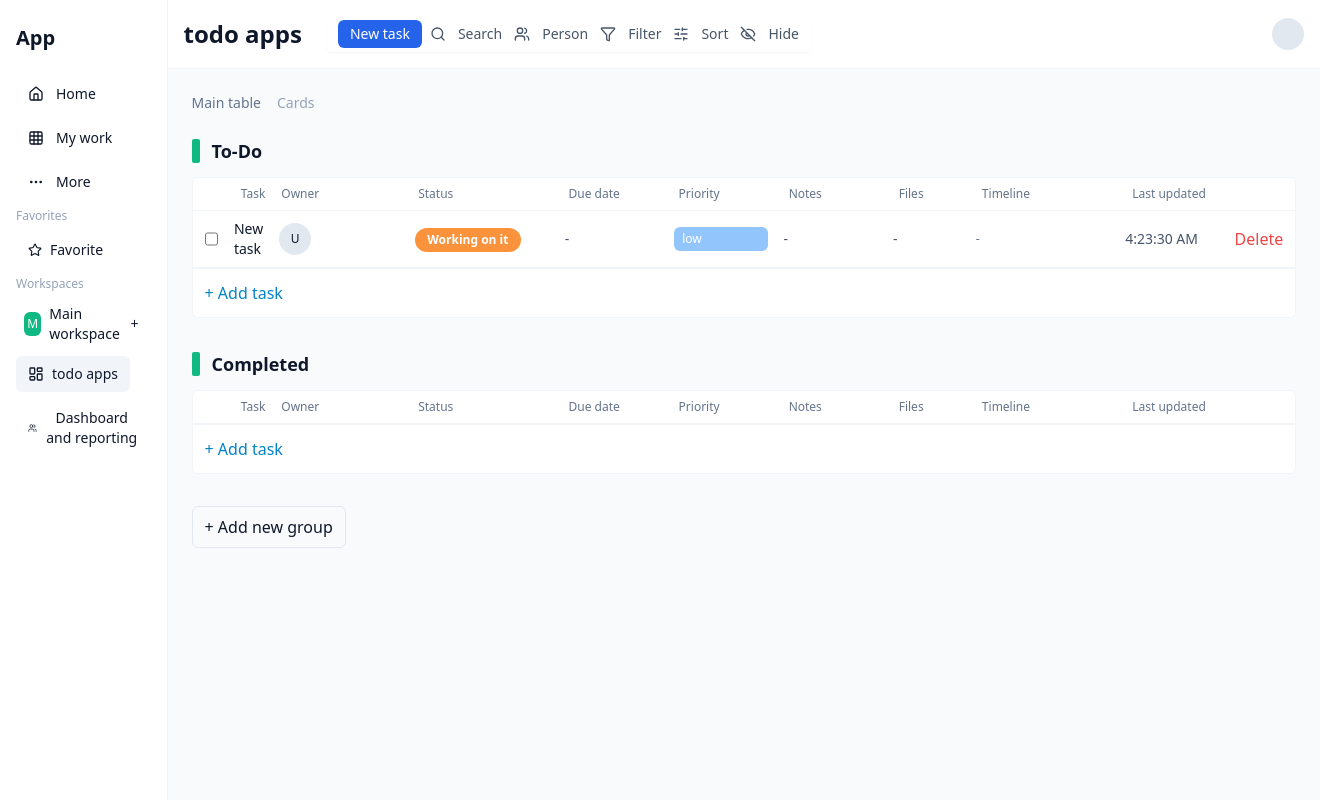
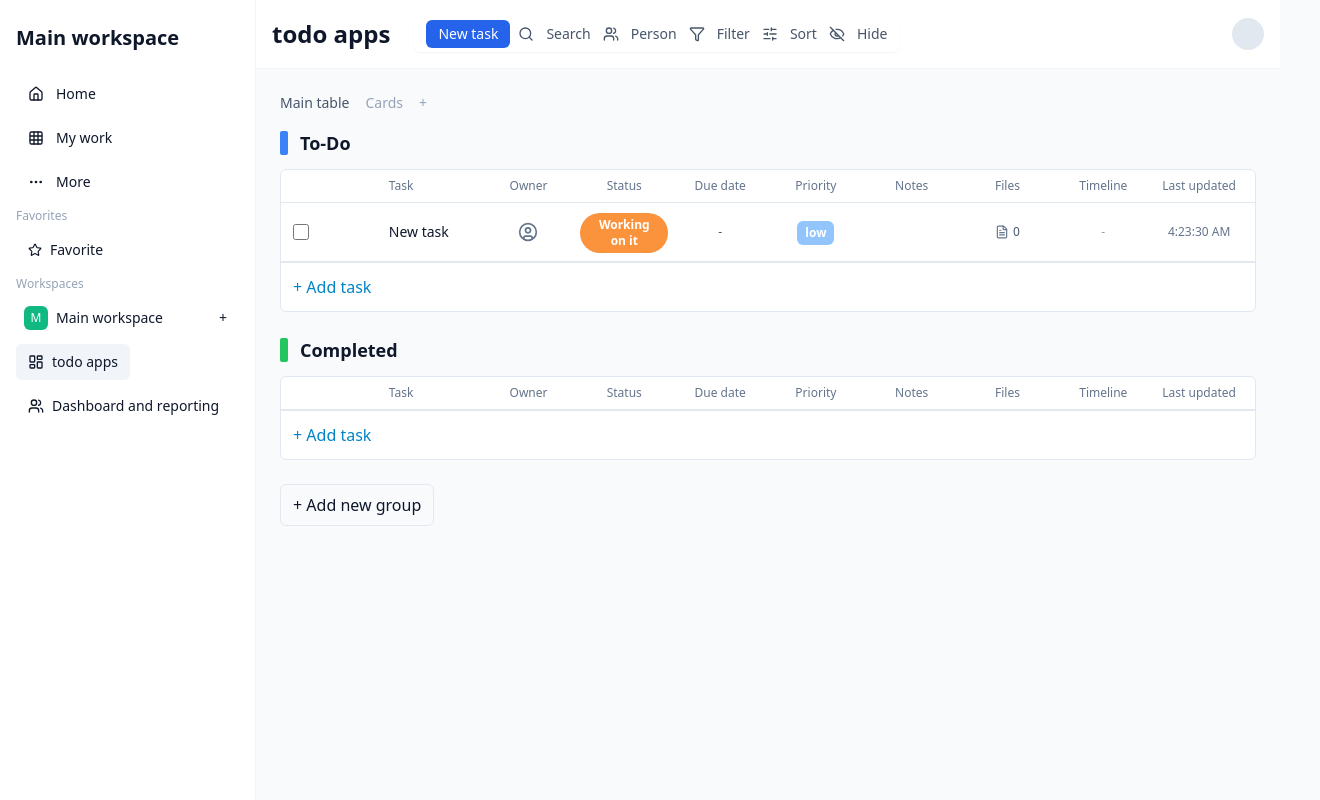
Before and after one commit to Neraa6/todo-list, a Next.js app: page / in a window 1280 px wide. Both pictures are taken after a click on the button "New task". Shown: the whole page, 1320 px wide, since content can reach past the window. Built offline with nearby package versions, Linux system fonts and the light colour scheme.

Commit message:
ubah nama file

```diff
--- a/app/components/GroupSection.tsx
+++ /dev/null
@@ -1,50 +0,0 @@
-// components/GroupSection.tsx
-'use client'
-import TaskRow from './TaskRow'
-import { Task } from '../types'
-
-export default function GroupSection({ title, tasks, onToggle, onDelete, onUpdate, onAdd }: {
-  title: string,
-  tasks: Task[],
-  onToggle: (id:string)=>void,
-  onDelete: (id:string)=>void,
-  onUpdate: (t:Task)=>void,
-  onAdd?: ()=>void
-}) {
-  return (
-    <section className="mb-8">
-      <div className="flex items-center gap-3 mb-3">
-        <div className="w-2 h-6 rounded-sm bg-emerald-500"></div>
-        <h3 className="text-lg font-semibold">{title}</h3>
-      </div>
-
-      <div className="bg-white dark:bg-slate-800 rounded-md border border-slate-100 dark:border-slate-700">
-        {/* header row */}
-        <div className="flex items-center gap-4 px-3 py-2 text-xs text-slate-500 dark:text-slate-400 border-b border-slate-100 dark:border-slate-700">
-          <div className="w-6"></div>
-          <div className="flex-1">Task</div>
-          <div className="w-36">Owner</div>
-          <div className="w-40">Status</div>
-          <div className="w-28">Due date</div>
-          <div className="w-28">Priority</div>
-          <div className="w-28">Notes</div>
-          <div className="w-20">Files</div>
-          <div className="w-40">Timeline</div>
-          <div className="w-28">Last updated</div>
-          <div className="w-12"></div>
-        </div>
-
-        {/* body rows */}
-        <div>
-          {tasks.map(t => (
-            <TaskRow key={t.id} t={t} onToggle={onToggle} onDelete={onDelete} onUpdate={onUpdate} />
-          ))}
-        </div>
-
-        <div className="p-3 border-t border-slate-100 dark:border-slate-700">
-          <button onClick={onAdd} className="text-sky-600">+ Add task</button>
-        </div>
-      </div>
-    </section>
-  )
-}
--- a/app/components/Sidebar.tsx
+++ b/app/components/Sidebar.tsx
@@ -1,11 +1,11 @@
-// components/Sidebar.tsx
 'use client'
 import { Home, Grid, MoreHorizontal, Star, Users, LayoutDashboard } from 'lucide-react'
+
 export default function Sidebar() {
   return (
     <aside className="w-64 px-4 py-6 border-r border-slate-100 dark:border-slate-800 bg-white dark:bg-slate-900">
       <div className="mb-6">
-        <h2 className="text-xl font-semibold">App</h2>
+        <h2 className="text-xl font-semibold">Main workspace</h2>
       </div>
 
       <nav className="space-y-2 text-sm">
--- /dev/null
+++ b/app/components/StatusBadge.tsx
@@ -0,0 +1,36 @@
+'use client'
+import { useState } from 'react'
+import { motion, AnimatePresence } from 'framer-motion'
+
+type Status = 'working' | 'done' | 'stuck'
+export default function StatusBadge({ status, onChange }: { status: Status; onChange: (s: Status) => void }) {
+  const [open, setOpen] = useState(false)
+  const items: { key: Status; label: string; cls: string }[] = [
+    { key: 'working', label: 'Working on it', cls: 'bg-orange-400 text-white' },
+    { key: 'done', label: 'Done', cls: 'bg-green-500 text-white' },
+    { key: 'stuck', label: 'Stuck', cls: 'bg-red-500 text-white' },
+  ]
+  const cur = items.find(i => i.key === status) || items[0]
+
+  return (
+    <div className="relative">
+      <motion.button whileTap={{ scale: 0.97 }} onClick={() => setOpen(v => !v)} className={`status-pill ${cur.cls}`}>
+        {cur.label}
+      </motion.button>
+
+      <AnimatePresence>
+        {open && (
+          <motion.div initial={{ opacity: 0, y: -6 }} animate={{ opacity: 1, y: 0 }} exit={{ opacity: 0, y: -6 }}
+            className="absolute right-0 mt-2 bg-white dark:bg-slate-800 border border-slate-200 dark:border-slate-700 rounded-md shadow-lg z-20 overflow-hidden">
+            {items.map(i => (
+              <button key={i.key} onClick={() => { onChange(i.key); setOpen(false) }}
+                className={`block w-full text-left px-3 py-2 text-sm hover:bg-slate-100 dark:hover:bg-slate-700 ${i.cls}`}>
+                {i.label}
+              </button>
+            ))}
+          </motion.div>
+        )}
+      </AnimatePresence>
+    </div>
+  )
+}
--- a/app/components/StatusMenu.tsx
+++ /dev/null
@@ -1,34 +0,0 @@
-// components/StatusMenu.tsx
-'use client'
-import { motion } from 'framer-motion'
-import { useState } from 'react'
-
-export default function StatusMenu({ status, onChange }: { status: string, onChange: (s: string) => void }) {
-  const [open, setOpen] = useState(false)
-  const items = [
-    { key: 'working', label: 'Working on it', color: 'bg-orange-400 text-white' },
-    { key: 'done', label: 'Done', color: 'bg-green-500 text-white' },
-    { key: 'stuck', label: 'Stuck', color: 'bg-red-500 text-white' },
-  ]
-  const cur = items.find(i => i.key === status) || items[0]
-
-  return (
-    <div className="relative">
-      <button onClick={() => setOpen(v => !v)} className={`status-pill ${cur.color}`}>
-        {cur.label}
-      </button>
-
-      {open && (
-        <motion.div initial={{ opacity:0, y:-6 }} animate={{ opacity:1, y:0 }} className="absolute right-0 mt-2 bg-white dark:bg-slate-800 border border-slate-200 dark:border-slate-700 rounded-md shadow-lg z-20">
-          <div className="p-2 flex flex-col">
-            {items.map(i => (
-              <button key={i.key} onClick={() => { onChange(i.key); setOpen(false) }} className={`text-left px-3 py-2 rounded-md hover:bg-slate-100 dark:hover:bg-slate-700 ${i.color}`}>
-                {i.label}
-              </button>
-            ))}
-          </div>
-        </motion.div>
-      )}
-    </div>
-  )
-}
--- /dev/null
+++ b/app/components/TaskGroup.tsx
@@ -0,0 +1,48 @@
+'use client'
+import TaskRow from './TaskRow'
+import { Task } from '../types'
+import { motion } from 'framer-motion'
+
+export default function TaskGroup({ title, color, tasks, onToggle, onUpdate, onDelete, onAdd }: {
+  title: string
+  color: string
+  tasks: Task[]
+  onToggle: (id: string) => void
+  onUpdate: (t: Task) => void
+  onDelete: (id: string) => void
+  onAdd?: () => void
+}) {
+  return (
+    <section className="mb-6">
+      <div className="flex items-center gap-3 mb-3">
+        <div className={`w-2 h-6 rounded-sm ${color}`} />
+        <h3 className="text-lg font-semibold">{title}</h3>
+      </div>
+
+      <div className="bg-white dark:bg-slate-900 rounded-md border border-slate-200 dark:border-slate-700">
+        <div className="grid grid-cols-10 gap-2 px-3 py-2 text-xs text-slate-500 dark:text-slate-400 border-b border-slate-200 dark:border-slate-700">
+          <div></div>
+          <div>Task</div>
+          <div className="text-center">Owner</div>
+          <div className="text-center">Status</div>
+          <div className="text-center">Due date</div>
+          <div className="text-center">Priority</div>
+          <div className="text-center">Notes</div>
+          <div className="text-center">Files</div>
+          <div className="text-center">Timeline</div>
+          <div className="text-center">Last updated</div>
+        </div>
+
+        <motion.div layout>
+          {tasks.map(t => (
+            <TaskRow key={t.id} task={t} onToggle={onToggle} onUpdate={onUpdate} onDelete={onDelete} />
+          ))}
+        </motion.div>
+
+        <div className="p-3 border-t border-slate-200 dark:border-slate-700">
+          <button onClick={onAdd} className="text-sky-600">+ Add task</button>
+        </div>
+      </div>
+    </section>
+  )
+}
--- a/app/components/TaskRow.tsx
+++ b/app/components/TaskRow.tsx
@@ -1,61 +1,128 @@
-// components/TaskRow.tsx
 'use client'
 import { Task } from '../types'
-import StatusMenu from './StatusMenu'
+import StatusBadge from './StatusBadge'
 import TimelineBar from './TimelineBar'
+import { FileText, UserCircle } from 'lucide-react'
+import { motion } from 'framer-motion'
 import { useState } from 'react'
-import { motion } from 'framer-motion'
 
-export default function TaskRow({ t, onToggle, onDelete, onUpdate }: { t: Task, onToggle: (id:string)=>void, onDelete:(id:string)=>void, onUpdate:(task:Task)=>void }) {
-  const [editingTitle, setEditingTitle] = useState(false)
-  const [title, setTitle] = useState(t.title)
+type Props = {
+  task: Task
+  onToggle: (id: string) => void
+  onUpdate: (t: Task) => void
+  onDelete: (id: string) => void
+}
 
-  function saveTitle() {
-    if (title.trim() && title !== t.title) {
-      onUpdate({ ...t, title, updatedAt: new Date().toISOString() })
-    }
-    setEditingTitle(false)
+export default function TaskRow({ task, onToggle, onUpdate, onDelete }: Props) {
+  const [editing, setEditing] = useState<string | null>(null)
+  const [temp, setTemp] = useState<any>({})
+
+  const startEdit = (field: string) => {
+    setEditing(field)
+    setTemp((p: any) => ({ ...p, [field]: (task as any)[field] }))
+  }
+  const save = (field: string) => {
+    if (!editing) return
+    const newVal = temp[field] ?? (task as any)[field]
+    onUpdate({ ...task, [field]: newVal, updatedAt: new Date().toISOString() })
+    setEditing(null)
   }
 
   return (
-    <motion.div layout initial={{ opacity:0 }} animate={{ opacity:1 }} exit={{ opacity:0 }} className="flex items-center gap-4 px-3 py-2 border-b border-slate-100 dark:border-slate-800">
-      <input type="checkbox" checked={t.status === 'done'} onChange={() => onToggle(t.id)} className="w-4 h-4"/>
-      <div className="flex-1">
-        {editingTitle ? (
-          <input value={title} onChange={e => setTitle(e.target.value)} onBlur={saveTitle} onKeyDown={(e)=> e.key==='Enter' && saveTitle()} className="w-full"/>
+    <motion.div layout initial={{ opacity: 0, y: 6 }} animate={{ opacity: 1, y: 0 }} exit={{ opacity: 0, y: -6 }}
+      className="grid grid-cols-10 gap-2 px-3 py-2 border-b border-slate-200 dark:border-slate-700 items-center table-row-hover">
+      {/* checkbox */}
+      <div className="flex items-center">
+        <input type="checkbox" checked={task.completed} onChange={() => { onToggle(task.id); }} className="w-4 h-4 accent-sky-600"/>
+      </div>
+
+      {/* task title */}
+      <div className="truncate">
+        {editing === 'title' ? (
+          <input autoFocus value={temp.title ?? task.title} onChange={e => setTemp({ ...temp, title: e.target.value })} onBlur={() => save('title')}
+            className="w-full text-sm px-2 py-1 border rounded-md" />
         ) : (
-          <div className="text-sm font-medium" onDoubleClick={() => setEditingTitle(true)}>{t.title}</div>
+          <div className="text-sm font-medium truncate" onDoubleClick={() => startEdit('title')}>{task.title}</div>
         )}
       </div>
 
-      <div className="w-36 text-sm">
-        <div className="flex items-center gap-2">
-          <div className="w-8 h-8 rounded-full bg-slate-200 dark:bg-slate-700 flex items-center justify-center text-xs">U</div>
-        </div>
+      {/* owner */}
+      <div className="flex items-center justify-center">
+        <UserCircle size={20} className="text-slate-500" />
       </div>
 
-      <div className="w-40">
-        <StatusMenu status={t.status} onChange={(s)=> onUpdate({...t, status: s as any, updatedAt: new Date().toISOString()})} />
+      {/* status */}
+      <div className="flex justify-center">
+        <StatusBadge status={task.status} onChange={(s) => onUpdate({ ...task, status: s, updatedAt: new Date().toISOString() })} />
       </div>
 
-      <div className="w-28 text-sm text-slate-600 dark:text-slate-300">{t.dueDate || '-'}</div>
-
-      <div className="w-28">
-        <div className={`px-2 py-1 rounded-md text-xs ${t.priority==='high' ? 'bg-purple-700 text-white' : t.priority==='medium' ? 'bg-purple-400 text-white' : 'bg-blue-300 text-white'}`}>
-          {t.priority || 'Low'}
-        </div>
+      {/* due date */}
+      <div className="text-center">
+        {editing === 'dueDate' ? (
+          <input type="date" value={temp.dueDate ?? task.dueDate ?? ''} onChange={e => setTemp({ ...temp, dueDate: e.target.value })} onBlur={() => save('dueDate')}
+            className="text-xs px-2 py-1 rounded-md border" />
+        ) : (
+          <div className="text-xs text-slate-600 dark:text-slate-400" onDoubleClick={() => startEdit('dueDate')}>{task.dueDate ?? '-'}</div>
+        )}
       </div>
 
-      <div className="w-28 text-sm text-slate-600 dark:text-slate-300">{t.notes || '-'}</div>
+      {/* priority */}
+      <div className="text-center">
+        {editing === 'priority' ? (
+          <select value={temp.priority ?? task.priority ?? 'low'} onChange={e => setTemp({ ...temp, priority: e.target.value })} onBlur={() => save('priority')}
+            className="text-xs rounded-md px-2 py-1">
+            <option value="low">Low</option>
+            <option value="medium">Medium</option>
+            <option value="high">High</option>
+          </select>
+        ) : (
+          <div onDoubleClick={() => startEdit('priority')}>
+            <div className={`text-xs font-semibold px-2 py-1 rounded-md inline-block ${
+              task.priority === 'high' ? 'bg-purple-700 text-white' : task.priority === 'medium' ? 'bg-purple-400 text-white' : 'bg-blue-300 text-white'}`}>
+              {task.priority ?? 'Low'}
+            </div>
+          </div>
+        )}
+      </div>
 
-      <div className="w-20 text-sm text-slate-600 dark:text-slate-300">{t.files ? `${t.files} files` : '-'}</div>
+      {/* notes */}
+      <div className="text-center">
+        {editing === 'notes' ? (
+          <input autoFocus value={temp.notes ?? task.notes ?? ''} onChange={e => setTemp({ ...temp, notes: e.target.value })} onBlur={() => save('notes')}
+            className="text-xs px-2 py-1 rounded-md border w-full" />
+        ) : (
+          <div className="text-xs text-slate-600 dark:text-slate-400 truncate" onDoubleClick={() => startEdit('notes')}>{task.notes ?? '-'}</div>
+        )}
+      </div>
 
-      <div className="w-40"><TimelineBar start={t.timeline?.start} end={t.timeline?.end} /></div>
+      {/* files */}
+      <div className="flex items-center justify-center">
+        {editing === 'files' ? (
+          <input type="number" value={temp.files ?? task.files ?? 0} onChange={e => setTemp({ ...temp, files: Number(e.target.value) })} onBlur={() => save('files')}
+            className="w-16 text-xs px-1 py-1 rounded-md border" />
+        ) : (
+          <div className="text-xs text-slate-600 dark:text-slate-400 flex items-center gap-1" onDoubleClick={() => startEdit('files')}>
+            <FileText size={14} className="text-slate-500" /> {task.files ?? 0}
+          </div>
+        )}
+      </div>
 
-      <div className="w-28 text-sm text-slate-600 dark:text-slate-300">{new Date(t.updatedAt).toLocaleTimeString()}</div>
+      {/* timeline */}
+      <div className="text-center">
+        {editing === 'timeline' ? (
+          <input type="text" value={temp.timeline ?? (task.timeline ? `${task.timeline.start} - ${task.timeline.end}` : '')} onChange={e => setTemp({ ...temp, timeline: e.target.value })} onBlur={() => {
+            // For simplicity save as plain string -> you can parse to object later if needed
+            onUpdate({ ...task, timeline: temp.timeline ?? task.timeline, updatedAt: new Date().toISOString() })
+            setEditing(null)
+          }} className="text-xs px-2 py-1 rounded-md border w-full" />
+        ) : (
+          task.timeline ? <TimelineBar start={task.timeline.start} end={task.timeline.end} /> : <div className="text-xs text-slate-400">-</div>
+        )}
+      </div>
 
-      <div className="w-12">
-        <button onClick={()=> onDelete(t.id)} className="text-red-500">Delete</button>
+      {/* updated */}
+      <div className="text-xs text-center text-slate-500">
+        {new Date(task.updatedAt || task.createdAt).toLocaleTimeString()}
       </div>
     </motion.div>
   )
--- a/app/components/Topbar.tsx
+++ b/app/components/Topbar.tsx
@@ -1,15 +1,13 @@
-// components/Topbar.tsx
 'use client'
 import { Search, Users, Funnel, SlidersHorizontal, EyeOff } from 'lucide-react'
 
 export default function Topbar({ onNew }: { onNew: () => void }) {
   return (
-    <header className="flex items-center justify-between gap-4 p-4 border-b border-slate-100 dark:border-slate-800 bg-white dark:bg-slate-900">
+    <div className="flex items-center justify-between gap-4 p-4 border-b border-slate-100 dark:border-slate-800 bg-white dark:bg-slate-900">
       <div className="flex items-center gap-6">
         <div className="text-2xl font-semibold">todo apps</div>
-
         <div className="flex items-center gap-2 bg-white/70 dark:bg-slate-800/60 px-3 py-1 rounded-md shadow-sm">
-          <button className="text-sm px-3 py-1 rounded-md bg-blue-600 text-white" onClick={onNew}>New task</button>
+          <button onClick={onNew} className="text-sm px-3 py-1 rounded-md bg-blue-600 text-white">New task</button>
           <div className="flex items-center gap-3 text-sm text-slate-600 dark:text-slate-300">
             <Search size={16}/> Search
             <Users size={16}/> Person
@@ -23,6 +21,6 @@ export default function Topbar({ onNew }: { onNew: () => void }) {
       <div className="flex items-center gap-3">
         <div className="h-8 w-8 rounded-full bg-slate-200 dark:bg-slate-700"></div>
       </div>
-    </header>
+    </div>
   )
 }
--- a/app/globals.css
+++ b/app/globals.css
@@ -2,16 +2,16 @@
 @tailwind components;
 @tailwind utilities;
 
-/* smooth transition for theme & small UI changes */
+/* smooth transitions */
 * { transition: background-color .18s, color .18s, border-color .18s, box-shadow .18s; }
 
-/* page bg default */
-:root { --sidebar-bg: #f8fafc; }
-body { @apply bg-white text-slate-900; }
+/* base background */
+body { @apply bg-slate-50 text-slate-900; }
+.dark body { @apply bg-slate-950 text-slate-100; }
 
 /* card */
 .card { @apply bg-white rounded-lg shadow-sm; }
-.dark .card { @apply bg-slate-800 text-slate-100; }
+.dark .card { @apply bg-slate-800; }
 
 /* inputs */
 input, select, textarea {
@@ -23,13 +23,16 @@ input, select, textarea {
 
 /* buttons */
 .btn-primary { @apply inline-flex items-center gap-2 px-4 py-2 rounded-md bg-blue-600 text-white font-medium; }
-.btn-ghost { @apply inline-flex items-center gap-2 px-3 py-1 rounded-md border border-slate-200 bg-white; }
-.dark .btn-ghost { @apply border-slate-700 bg-slate-800; }
+.btn-ghost { @apply inline-flex items-center gap-2 px-3 py-1 rounded-md border border-slate-200; }
+.dark .btn-ghost { @apply border-slate-700; }
 
-/* small utilities used in components */
-.status-pill { @apply text-xs font-semibold px-3 py-1 rounded-full inline-flex items-center; }
+/* status pill helper */
+.status-pill { @apply inline-flex items-center text-xs font-semibold px-3 py-1 rounded-full; }
 
-/* subtle scrollbar */
-::-webkit-scrollbar { width:8px; }
-::-webkit-scrollbar-thumb { background: rgba(148,163,184,.3); border-radius: 8px; }
+/* scrollbar */
+::-webkit-scrollbar { width: 8px; height: 8px; }
+::-webkit-scrollbar-thumb { background: rgba(148,163,184,.32); border-radius: 6px; }
 .dark ::-webkit-scrollbar-thumb { background: rgba(100,116,139,.45); }
+
+/* table tweaks */
+.table-row-hover:hover { @apply bg-slate-50 dark:bg-slate-800; }
--- a/app/lib/storage.ts
+++ b/app/lib/storage.ts
@@ -11,7 +11,7 @@ export function loadTasks(): Task[] {
     const parsed = JSON.parse(raw) as Task[]
     return Array.isArray(parsed) ? parsed : []
   } catch (e) {
-    console.warn(e)
+    console.warn('loadTasks error', e)
     return []
   }
 }
@@ -20,6 +20,6 @@ export function saveTasks(tasks: Task[]) {
   try {
     localStorage.setItem(KEY, JSON.stringify(tasks))
   } catch (e) {
-    console.warn(e)
+    console.warn('saveTasks error', e)
   }
 }
--- a/app/page.tsx
+++ b/app/page.tsx
@@ -1,89 +1,83 @@
-// app/page.tsx
 'use client'
 import { useEffect, useMemo, useState } from 'react'
 import Sidebar from './components/Sidebar'
 import Topbar from './components/Topbar'
-import GroupSection from './components/GroupSection'
+import TaskGroup from './components/TaskGroup'
 import { Task } from './types'
 import { v4 as uuidv4 } from 'uuid'
 import { loadTasks, saveTasks } from './lib/storage'
 
-export default function Page() {
+export default function HomePage() {
   const [tasks, setTasks] = useState<Task[]>([])
 
-  useEffect(() => { setTasks(loadTasks()) }, [])
+  useEffect(() => setTasks(loadTasks()), [])
 
-  // add new task into "To-Do" group
-  function addNewTask() {
-    const n: Task = {
+  const addTask = () => {
+    const now = new Date().toISOString()
+    const t: Task = {
       id: uuidv4(),
       title: 'New task',
+      owner: undefined,
       status: 'working',
       priority: 'low',
-      dueDate: undefined,
       notes: '',
       files: 0,
       timeline: null,
-      owner: undefined,
-      updatedAt: new Date().toISOString()
+      createdAt: now,
+      updatedAt: now,
+      completed: false
     }
-    setTasks(prev => { const upd = [n, ...prev]; saveTasks(upd); return upd })
+    const upd = [t, ...tasks]
+    setTasks(upd); saveTasks(upd)
   }
 
-  function toggleDone(id:string) {
-    setTasks(prev => {
-      const upd = prev.map(t => t.id === id ? { ...t, status: t.status === 'done' ? 'working' : 'done', updatedAt: new Date().toISOString() } : t)
-      saveTasks(upd); return upd
-    })
+  const updateTask = (task: Task) => {
+    const upd = tasks.map(t => t.id === task.id ? task : t)
+    setTasks(upd); saveTasks(upd)
   }
 
-  function deleteTask(id:string) {
-    setTasks(prev => { const upd = prev.filter(t=> t.id !== id); saveTasks(upd); return upd })
+  const toggleTask = (id: string) => {
+    const upd = tasks.map(t => t.id === id ? { ...t, completed: !t.completed, updatedAt: new Date().toISOString() } : t)
+    setTasks(upd); saveTasks(upd)
   }
 
-  function updateTask(task: Task) {
-    setTasks(prev => {
-      const idx = prev.findIndex(p => p.id === task.id)
-      if (idx === -1) return prev
-      const copy = [...prev]; copy[idx] = task; saveTasks(copy); return copy
-    })
+  const deleteTask = (id: string) => {
+    const upd = tasks.filter(t => t.id !== id)
+    setTasks(upd); saveTasks(upd)
   }
 
-  // split to groups
-  const todo = useMemo(()=> tasks.filter(t => t.status !== 'done'), [tasks])
-  const completed = useMemo(()=> tasks.filter(t => t.status === 'done'), [tasks])
+  const todo = useMemo(() => tasks.filter(t => !t.completed), [tasks])
+  const done = useMemo(() => tasks.filter(t => t.completed), [tasks])
 
-  // deadline notification (simple)
+  // deadline notification (once at mount)
   useEffect(() => {
     const today = new Date().toISOString().split('T')[0]
-    const dueToday = tasks.filter(t => t.dueDate === today && t.status !== 'done')
-    if (dueToday.length) {
-      // for now use alert; you can replace with a toast UI lib
-      alert(`⚠️ Kamu punya ${dueToday.length} tugas jatuh tempo hari ini!`)
-    }
-    // run once on mount (only)
+    const dueToday = (tasks || []).filter(t => t.dueDate === today && !t.completed)
+    if (dueToday.length) alert(`⚠️ Kamu punya ${dueToday.length} tugas jatuh tempo hari ini!`)
     // eslint-disable-next-line react-hooks/exhaustive-deps
   }, [])
 
   return (
-    <div className="min-h-screen flex">
+    <div className="min-h-screen flex bg-slate-50 dark:bg-slate-950">
       <Sidebar />
       <div className="flex-1">
-        <Topbar onNew={addNewTask} />
+        <Topbar onNew={addTask} />
 
         <main className="p-6 max-w-6xl mx-auto">
-          <div className="mb-6">
+          <div className="flex items-center justify-between mb-4">
             <div className="flex items-center gap-4">
-              <div className="text-sm text-slate-500">Main table</div>
+              <div className="text-sm text-slate-600 dark:text-slate-400">Main table</div>
               <div className="text-sm text-slate-400">Cards</div>
+              <div className="text-sm text-slate-400">+</div>
             </div>
+            <div className="text-sm text-slate-500 dark:text-slate-400"> {/* dummy icons/action */} </div>
           </div>
 
-          <GroupSection title="To-Do" tasks={todo} onToggle={toggleDone} onDelete={deleteTask} onUpdate={updateTask} onAdd={addNewTask} />
-          <GroupSection title="Completed" tasks={completed} onToggle={toggleDone} onDelete={deleteTask} onUpdate={updateTask} onAdd={addNewTask} />
+          <TaskGroup title="To-Do" color="bg-blue-500" tasks={todo} onToggle={toggleTask} onUpdate={updateTask} onDelete={deleteTask} onAdd={addTask} />
+          <TaskGroup title="Completed" color="bg-green-500" tasks={done} onToggle={toggleTask} onUpdate={updateTask} onDelete={deleteTask} onAdd={addTask} />
 
           <div className="mt-6">
-            <button className="px-3 py-2 border border-slate-200 rounded-md" onClick={() => { /* add group - dummy */ }}>+ Add new group</button>
+            <button className="px-3 py-2 border border-slate-200 rounded-md">+ Add new group</button>
           </div>
         </main>
       </div>
```
Also changed, not shown: app/components/TimelineBar.tsx (+6 -9 lines), app/types.ts (+7 -3 lines).
